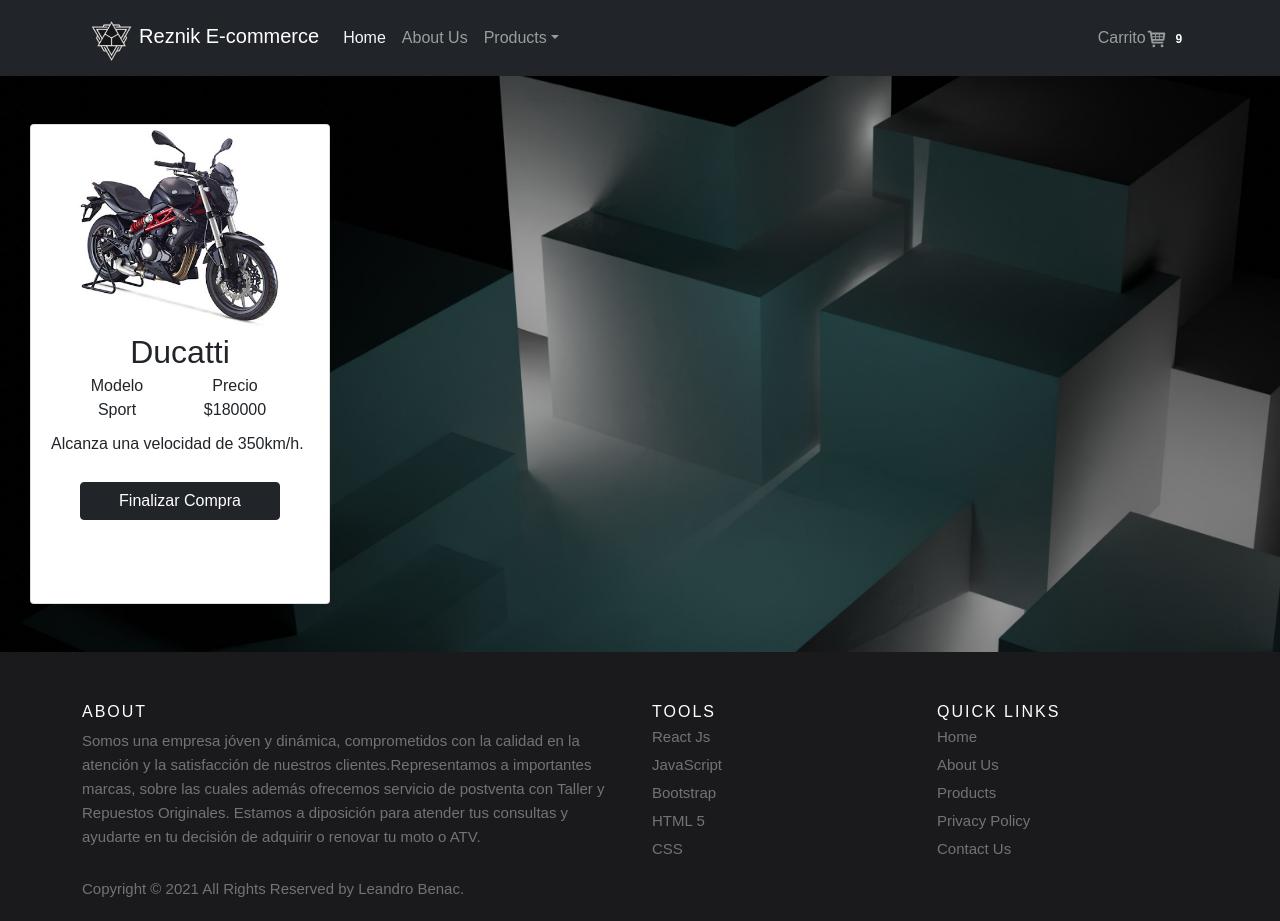
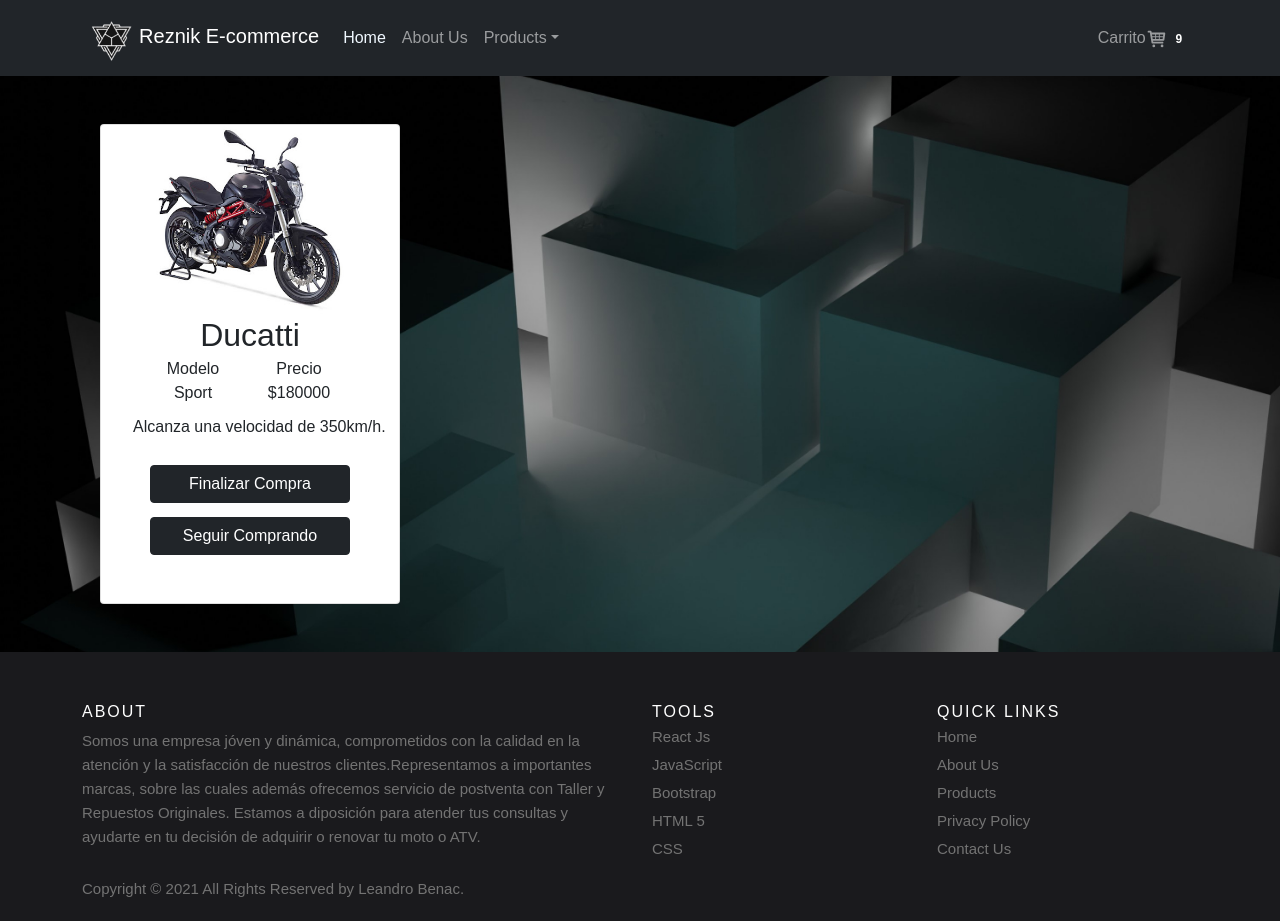
Before and after one commit to leanbenac/ReactProyect, a React (Create React App) app: page /products/1 in a window 1280 px wide. Both pictures are taken after a click on the button "Agregar al Carrito". Built offline with nearby package versions, Linux system fonts and the light colour scheme.

Commit message:
hover button

```diff
--- a/src/components/Badge/Badge.jsx
+++ b/src/components/Badge/Badge.jsx
@@ -1,6 +1,5 @@
 import React from 'react';
 import { Badge } from "react-bootstrap";
-
 
 const badge = () => {
 
@@ -9,4 +8,4 @@
     );
 }
 
-export default badge
+export default badge;
--- a/src/components/Cart/Cart.css
+++ b/src/components/Cart/Cart.css
@@ -3,7 +3,6 @@
     font-size: 3rem;
     text-align: center;
 }
-
 
 .produc__add{
     text-decoration: none;
--- a/src/components/Cart/Cart.jsx
+++ b/src/components/Cart/Cart.jsx
@@ -10,7 +10,9 @@
             <div>
                 <h1 className="cart__title">Productos Adquiridos</h1>
                 <ul>
-                {cartList.map(item => <li key={item.id} className="produc__add">{item.item.nombre}</li>)}
+                {cartList.map(item => <li key={item.id} className="produc__add">{item.item.nombre} </li>
+
+                )}
                 </ul>
 
                 <Link to="/products"><button  className="btn btn-dark botonAgregar m-1">Seguir Comprando</button></Link>
--- a/src/components/Footer/Footer.css
+++ b/src/components/Footer/Footer.css
@@ -35,7 +35,6 @@
 }
 .footer-links a{
     color:#737373
-    padd
 
 }
 .footer-links a:active,.footer-links a:focus,.footer-links a:hover{
--- a/src/components/ItemDetail/ItemDetail.css
+++ b/src/components/ItemDetail/ItemDetail.css
@@ -32,3 +32,11 @@
 li {
     margin-top: -20px;
 }
+
+.btn:hover{
+    color:darkcyan;
+}
+
+.btn__detail{
+    text-align: center;
+}
--- a/src/components/ItemDetail/ItemDetail.jsx
+++ b/src/components/ItemDetail/ItemDetail.jsx
@@ -25,8 +25,9 @@
 
     return (
 
-
-        <div className="card mt-5 mb-5">
+        <div className="container">
+            <div className="row">
+                <div className="card mt-5 mb-5 col-md-6">
                         <img src={moto1} class="card-img-top" alt="..."/>
 
                         <h2 >{item.nombre}</h2>
@@ -39,10 +40,12 @@
                             <p className="descripcion">{item.descripcion}</p>
                         {hide ? <ItemCount stock={item.stock} initial={1} onAdd={onAdd}/>:null}
 
-                {show ? <Link to={'/cart'}><button className="btn btn-dark botonAgregar mb-5">Finalizar Compra</button></Link>:null}
+                        {show ? <Link to={'/cart'}><button className="btn btn-dark botonAgregar btn__detail mb-1">Finalizar Compra</button></Link>:null}
+                        {show ? <Link to={'/products'}><button className="btn btn-dark botonAgregar btn__detail mb-5">Seguir Comprando</button></Link>:null}
 
 
-
+                </div>
+            </div>
         </div>
     )
 }
```
Lines whose indentation alone changed are shown as unchanged.
